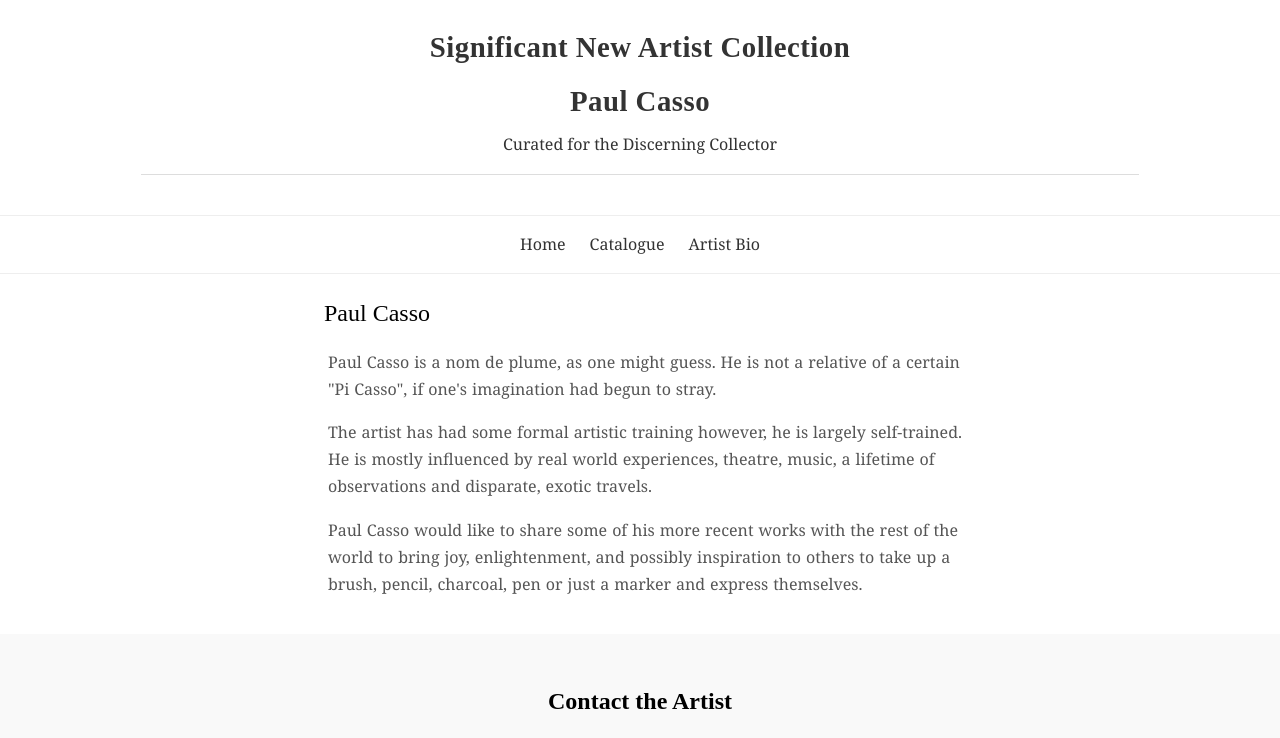
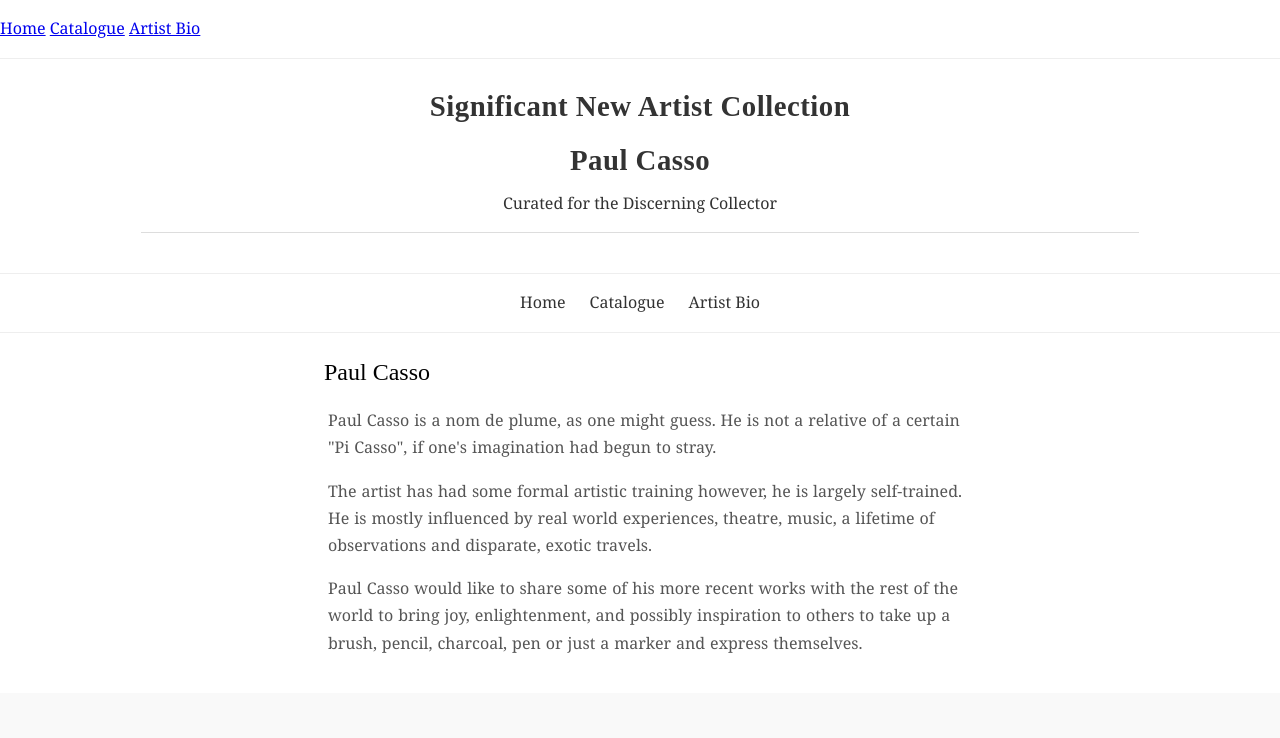
Before and after one commit to paulcasso25/Website, a plain HTML site: page bio.html in a window 1280 px wide. Shown: the top 738 px of the page. Drawn offline with Linux system fonts and the light colour scheme.

Commit message:
Update bio.html

```diff
--- a/bio.html
+++ b/bio.html
@@ -7,6 +7,13 @@
     <link rel="stylesheet" href="styles.css">
 </head>
 <body>
+
+  <nav>
+    <a href="Home.html">Home</a>
+    <a href="catalogue.html">Catalogue</a>
+    <a href="bio.html">Artist Bio</a>
+  </nav>
+
     <header>
         <h1>Significant New Artist Collection</h1>
         <h1>Paul Casso</h1>
@@ -68,4 +75,5 @@
         <p>© 2025 The Gallery. All rights reserved.</p>
     </footer>
 </body>
+
 </html>
```
